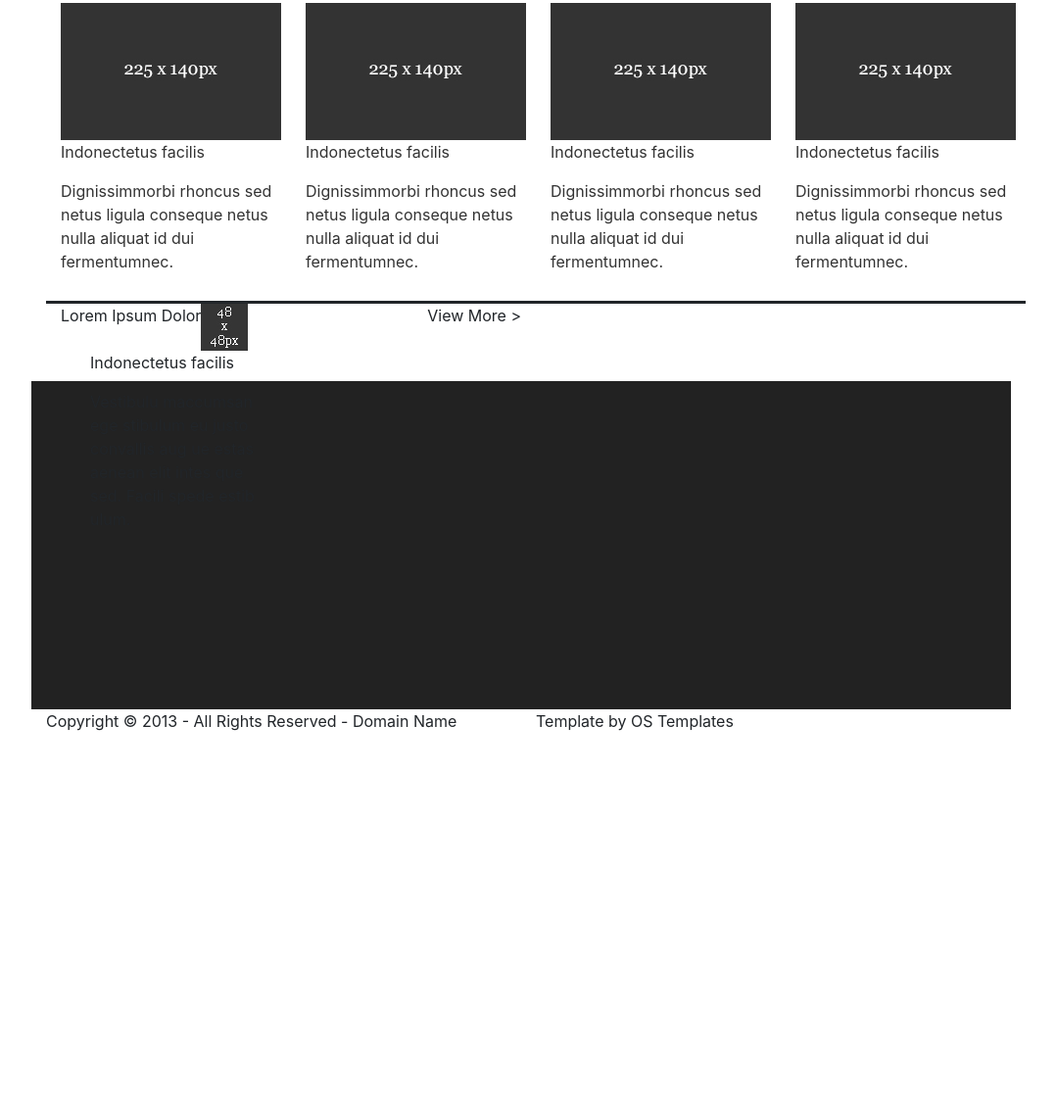
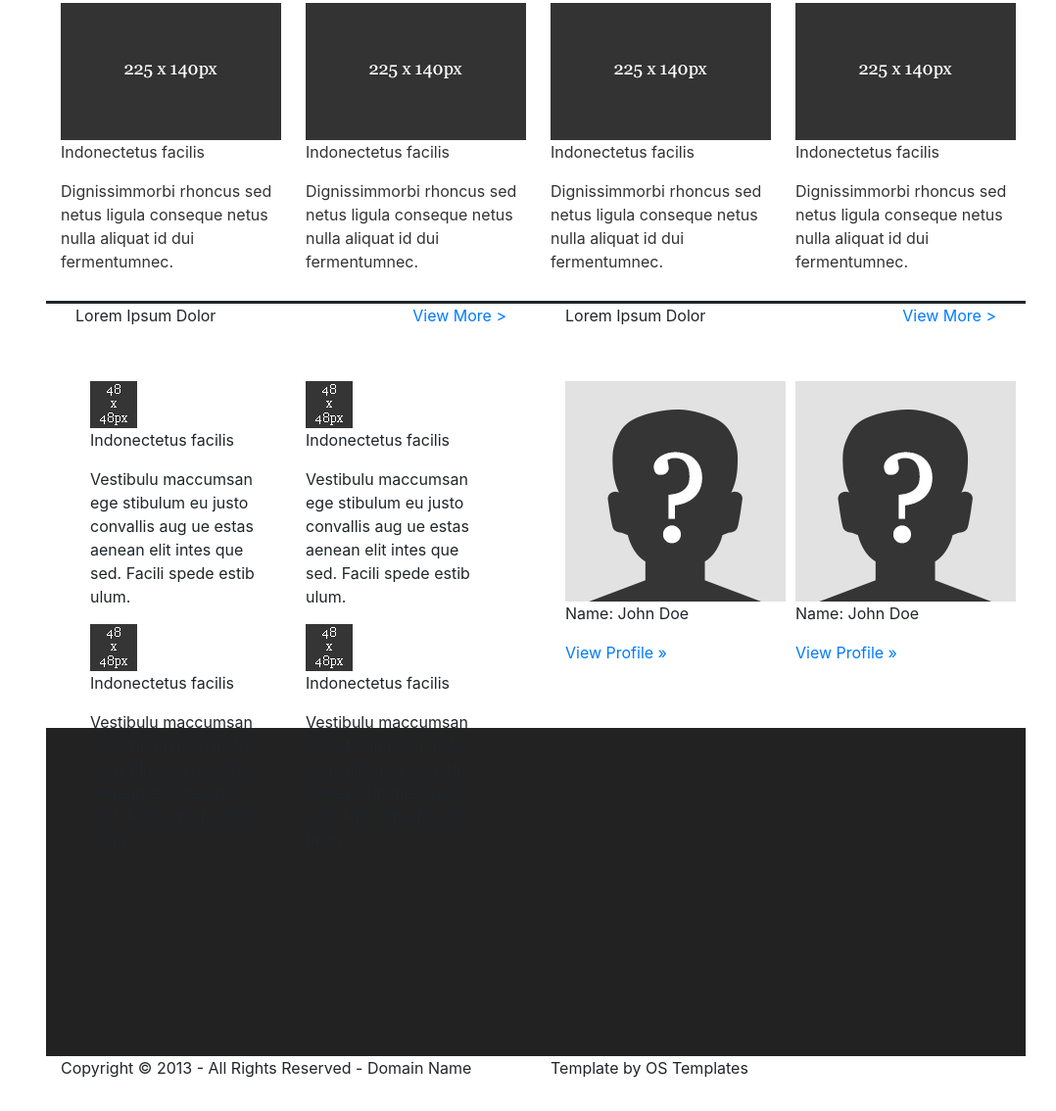
Before and after one commit to minhpc225/onepage, a plain HTML site: page index.html in a window 1280 px wide. Shown: the part 737-1871 px from the top of the page at 98% size, without its empty margins (78-1156 px from the left). Before the commit the page ends 1517 px from the top, so only its background shows below. Drawn offline with nearby package versions, Linux system fonts and the light colour scheme.

Commit message:
Add files via upload

```diff
--- a/index.html
+++ b/index.html
@@ -28,11 +28,12 @@
             Us: contact@mydomain.com</p>
         </div>
         <div id="header-top-right" class="col-md-6">
+          <div style="float:right">
           <form action="#" method="post">
 
-            <input id='search' type="text">
-            <i class="fas fa-search"></i>
-
+            <input id='search' type="text" style="border-style: none;background-color:#e1e1e1" >
+            <i class="fas fa-search" style="position:absolute;left: 460px;top:6px"></i>
+          </div>
           </form>
         </div>
       </div>
@@ -130,32 +131,55 @@
       </div>
     </div>
     <div id="content" class="row">
-      <div id="content-left" class="col-md-6">
-        <div id="header-c-left col-md-12">
+      <div id="content-left" class="col-md">
+        <div style="height: 79px;" id="header-c-left" class="col-md">
           <p style="float: left;">Lorem Ipsum Dolor</p>
-          <a style="float: right;">View More ></a s>
+          <a href="#" style="float: right;">View More ></a href="#">
         </div>
+        <div class="w-100"></div>
+        <div class="body-c-left col-md">
+          <div class="col-md-6" style="float: left;">
+            <div style="line-height: 0px;"><img src="48x48px.jpeg"></div>
+            <p>Indonectetus facilis</p>
+            <p>Vestibulu maccumsan ege stibulum eu justo convallis aug ue estas aenean elit intes que sed. Facili spede
+              estib ulum.</p>
+          </div>
+          <div class="col-md-6" style="float: right;"><div style="line-height: 0px;"><img src="48x48px.jpeg"></div>
+            <p>Indonectetus facilis</p>
+            <p>Vestibulu maccumsan ege stibulum eu justo convallis aug ue estas aenean elit intes que sed. Facili spede
+              estib ulum.</p>
+          </div>
+          <div class="w-100"></div>
 
-        <div class="body-c-left col-md-12" style="height: 79px;">
-
-          <div class="col-md-6">
-            <img src="48x48px.jpeg">
+          <div class="col-md-6" style="float: left;"><div style="line-height: 0px;"><img src="48x48px.jpeg"></div>
             <p>Indonectetus facilis</p>
-            <p>Vestibulu maccumsan ege stibulum eu justo convallis aug ue estas aenean elit intes que sed. Facili spede estib ulum.</p>
-            <div class="col-md-6">
+            <p>Vestibulu maccumsan ege stibulum eu justo convallis aug ue estas aenean elit intes que sed. Facili spede
+              estib ulum.</p>
+          </div>
+          <div class="col-md-6" style="float: right;"><div style="line-height: 0px;"><img src="48x48px.jpeg"></div>
+            <p>Indonectetus facilis</p>
+            <p>Vestibulu maccumsan ege stibulum eu justo convallis aug ue estas aenean elit intes que sed. Facili spede
+              estib ulum.</p>
           </div>
         </div>
 
-          <div class="col-md-6"></div>
-          <div class="col-md-6"></div>
       </div>
-
+      <div id="content-right" class="col-md">
+        <div style="height: 79px;" id="header-c-right " class="col-md">
+          <p style="float: left;">Lorem Ipsum Dolor</p>
+          <a href="#" style="float: right;">View More ></a href="#">
         </div>
-      <div id="content-right" class="col-md-6">
-        <div class="header-c-right col-md-12"></div>
         <div class="body-c-right col-md-12"></div>
+        <div class="col-md-6" style="float: left;" id="member">
+          <div style="line-height:0px;"><img style="" src="menber.jpg"></div>
+          <p>Name: John Doe</p>
+          <a href="#">View Profile »</a>
         </div>
-
+        <div class="col-md-6" id="member" style="float: right;background-position: center center;
+        background-size: cover;"><div style="line-height:0px;"><img style="" src="menber.jpg"></div>
+        <p>Name: John Doe</p><a href="#">View Profile »</a></div>
+      </div>
+    </div>
     <div id="fotter" class="row">
       <div class="col-md-3"></div>
       <div class="col-md-3"></div>
@@ -172,7 +196,7 @@
         <p>Template by OS Templates</p>
       </div>
     </div>
-    </div>
+
 </body>
 
 </html>
```
Also changed, not shown: menber.jpg (added), menber.png (added), search.png (added). Lines whose indentation alone changed are shown as unchanged.
